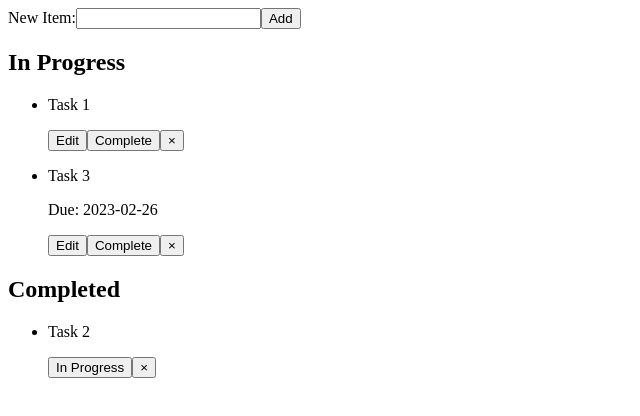
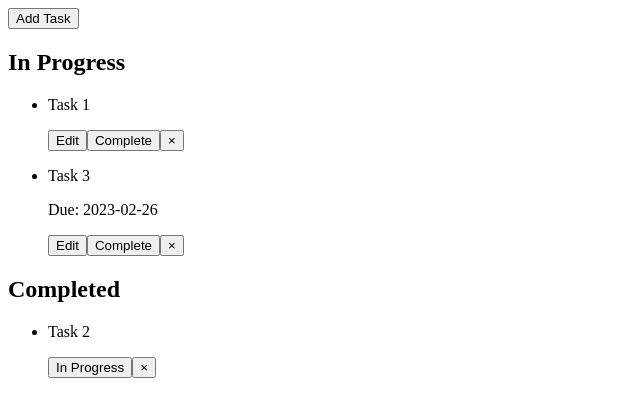
Before and after one commit to hughcaidev/to-do-list-react, a React (Vite) app: page / in a window 1280 px wide. Shown: the top 416 px of the page, without its empty margins (0-640 px from the left). Built offline with nearby package versions, Linux system fonts and the light colour scheme.

Commit message:
feat: update add task form

```diff
--- a/src/App.jsx
+++ b/src/App.jsx
@@ -1,4 +1,4 @@
-import React from 'react'
+import React, { useState } from 'react'
 import TaskList from './components/ToDoList'
 import { useTaskList } from './context/TaskListContext'
 import AddTaskForm from './components/AddTaskForm'
@@ -12,13 +12,22 @@ function App() {
     const { items } = useTaskList()
     const { edittedTask, setEdittedTask } = useEdittedTask()
 
+    const [isTaskFormVisible, setTaskFormVisibility] = useState(false)
+
     const activeTasks = items.filter((item) => !item.complete)
     const completedTasks = items.filter((item) => item.complete)
 
     return (
         <div className="App">
             <div className="to-do-list">
-                <AddTaskForm />
+                {!isTaskFormVisible ? (
+                    <button onClick={() => setTaskFormVisibility(true)}>Add Task</button>
+                ) : (
+                    <div>
+                        <button onClick={() => setTaskFormVisibility(false)}>&times;</button>
+                        <AddTaskForm />
+                    </div>
+                )}
                 <TaskList
                     tasks={activeTasks}
                     title="In Progress"
--- a/src/components/AddTaskForm.jsx
+++ b/src/components/AddTaskForm.jsx
@@ -1,25 +1,35 @@
-import React, { useRef } from 'react'
+import React, { useState, useRef } from 'react'
 import { useTaskList } from '../context/TaskListContext'
 
 const generateKey = (pre) => `${pre}_${new Date().getTime()}`
 
 function AddTaskForm() {
     const { addTaskToList } = useTaskList()
+    const [taskErrorMessage, setTaskErrorMessage] = useState('')
 
     const inputRef = useRef('')
+    const dateCompleteRef = useRef('')
 
     function addTask(e) {
         e.preventDefault()
 
         const task = inputRef.current.value
+        const completionDate = dateCompleteRef.current.value
 
-        if (task === '') return
+        if (task === '') {
+            setTaskErrorMessage('This field is required')
+            return
+        }
 
-        const item = { key: generateKey(task), task, complete: false }
+        const item = { key: generateKey(task), task, complete: false, completionDate }
 
         addTaskToList(item)
 
         inputRef.current.value = ''
+    }
+
+    function clearDate() {
+        dateCompleteRef.current.value = ''
     }
 
     return (
@@ -28,6 +38,14 @@ function AddTaskForm() {
                 New Item:
                 <input type="text" ref={inputRef} id="new-task" />
             </label>
+            {taskErrorMessage && <p>{taskErrorMessage}</p>}
+            <label htmlFor="complete-date">
+                Due date:
+                <input type="date" ref={dateCompleteRef} id="complete-date" />
+                <button type="button" onClick={clearDate}>
+                    Reset date
+                </button>
+            </label>
             <button type="submit">Add</button>
         </form>
     )
```
